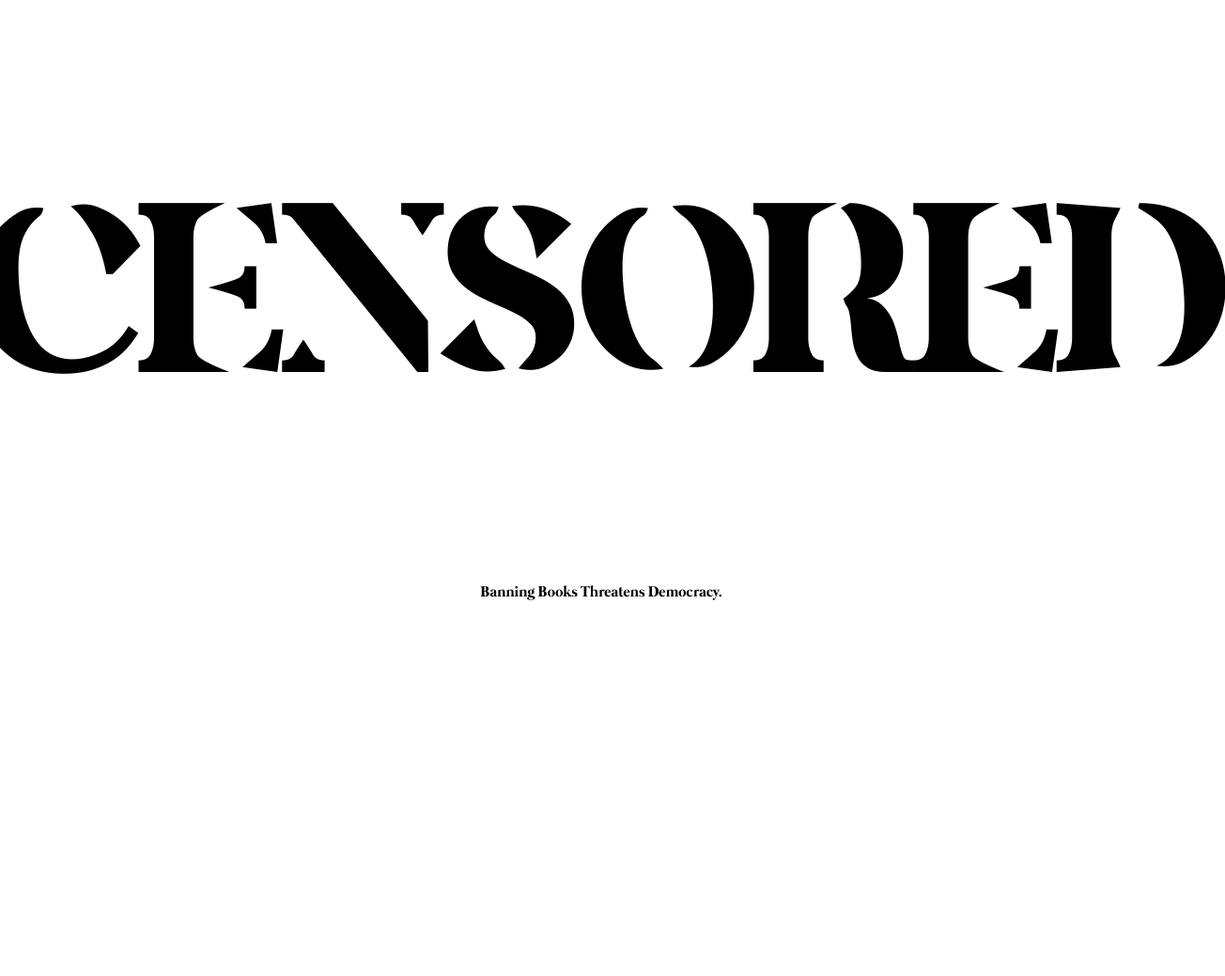
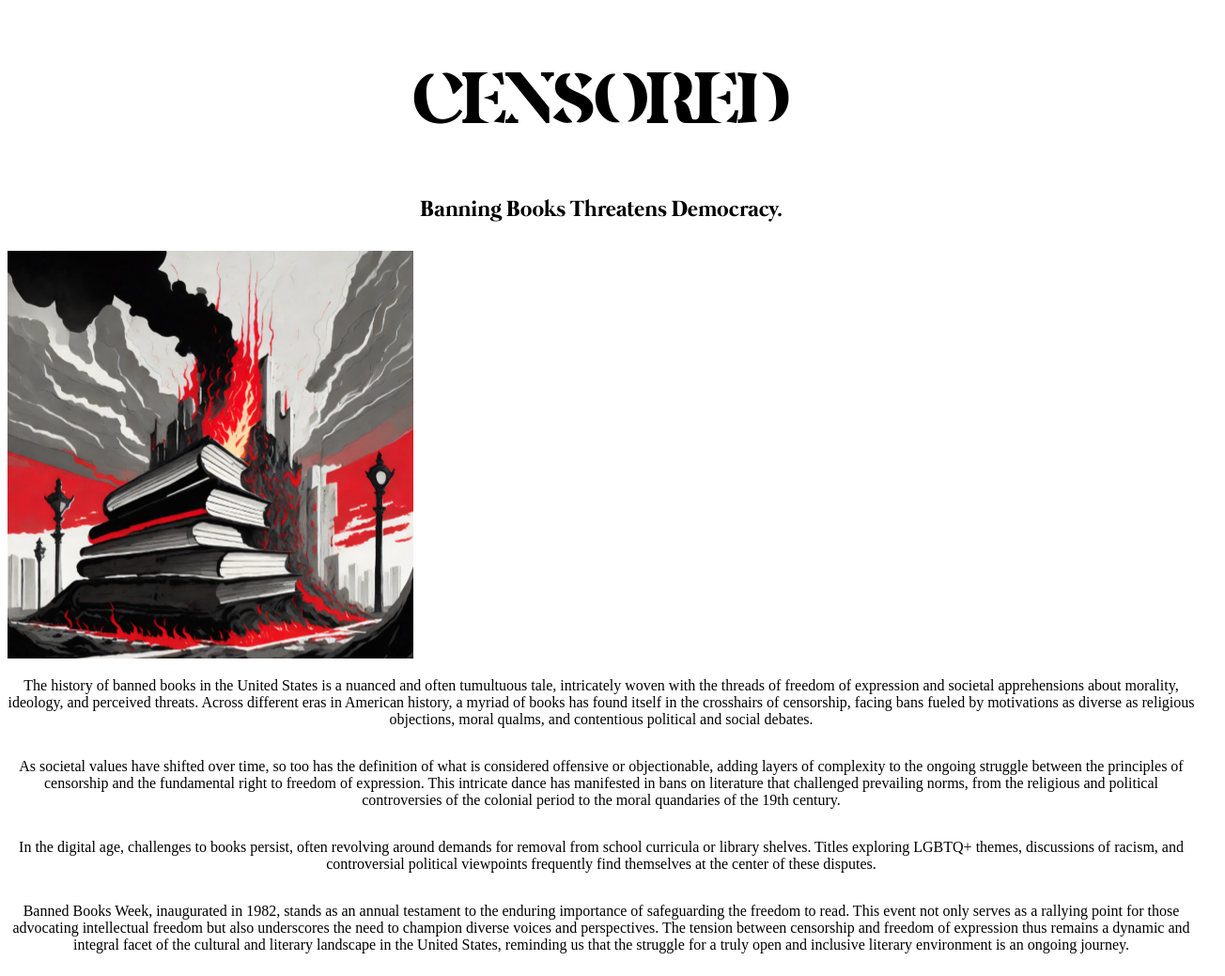
Before and after one commit to ProfessorKolodziej/final-project-fall-2022-the-librarians, a website: page src/index.html in a window 1280 px wide. Shown: the whole page at 94% size, 1304 px wide, since content can reach past the window. Before the commit the page ends 800 px from the top, so only its background shows below. Drawn offline with Linux system fonts and the light colour scheme; files whose address does not match are found by name.

Commit message:
Front Page
front page additions: added background information sections

```diff
--- a/src/css/style.css
+++ b/src/css/style.css
@@ -1,20 +1,3 @@
-
-h1{
-	text-transform: capitalize;
-	font-family: "Quakiez-Display";
-	font-size: 250px;
-	display: flex;
-	justify-content: center;
-	align-items: center;
-}
-p{
-	text-transform: capitalize;
-	font-family: 'Mermaid-Bold';
-	display: flex;
-	justify-content: center;
-	align-items: center;
-}
-
 @font-face {
 	font-family: 'Quakiez-Display';
 	  src: url('/Fonts/Quakiez-Display.eot'),
@@ -40,6 +23,59 @@ p{
 	  font-display: swap;
 }
 
+h1{
+	text-transform: capitalize;
+	text-align: center;
+	font-family: "Quakiez-Display";
+	font-size: 75px;
+	display: flex;
+	justify-content: center;
+	align-items: center;
+}
+h2{
+	font-family:'Times New Roman', Times, serif;
+}
+h3{
+	font-family:'Times New Roman', Times, serif;
+}
+h4{
+	font-size: 150%;
+	font-family: 'Mermaid-Bold';
+	text-align: center;
+	display: flex;
+	justify-content: center;
+	align-items: center;
+}
+p{
+	text-align: center;
+}
+.header image{
+	display: flex;
+	justify-content: center;
+	align-items: center;
+}
+.background-info-1{
+	display: flex;
+	justify-content: center;
+	align-items: center;
+}
+.background-info-2{
+	display: flex;
+	justify-content: center;
+	align-items: center;
+}
+.background-info-3{
+	display: flex;
+	justify-content: center;
+	align-items: center;
+}
+.background-info-4{
+	display: flex;
+	justify-content: center;
+	align-items: center;
+}
+
+
 
 /* This uses the same value as --size-xs. */
 @media screen and (width >= 320px) {
--- a/src/index.html
+++ b/src/index.html
@@ -11,8 +11,24 @@
 </head>
 <body>
 	<main>
+		<section id="header" class="header">
 		<h1>CENSORED</h1>
-		<p> Banning Books Threatens Democracy. </p>
+		<h4> Banning Books Threatens Democracy. </h4>
+		<img src="images/burningbook.png" alt="A stack of books burning.">
+		</section>
+		<section id="background-info-1" class="background-info-1">
+			<p>The history of banned books in the United States is a nuanced and often tumultuous tale, intricately woven with the threads of freedom of expression and societal apprehensions about morality, ideology, and perceived threats. Across different eras in American history, a myriad of books has found itself in the crosshairs of censorship, facing bans fueled by motivations as diverse as religious objections, moral qualms, and contentious political and social debates.</p>
+		</section>
+		<section id="background-info-2" class="background-info-2">
+			<p>As societal values have shifted over time, so too has the definition of what is considered offensive or objectionable, adding layers of complexity to the ongoing struggle between the principles of censorship and the fundamental right to freedom of expression. This intricate dance has manifested in bans on literature that challenged prevailing norms, from the religious and political controversies of the colonial period to the moral quandaries of the 19th century.</p>
+		</section>
+		<section id="background-info-3" class="background-info-3">
+			<p>In the digital age, challenges to books persist, often revolving around demands for removal from school curricula or library shelves. Titles exploring LGBTQ+ themes, discussions of racism, and controversial political viewpoints frequently find themselves at the center of these disputes.</p>
+		</section>
+		<section id="background-info-4" class="background-info-4">
+			<p>Banned Books Week, inaugurated in 1982, stands as an annual testament to the enduring importance of safeguarding the freedom to read. This event not only serves as a rallying point for those advocating intellectual freedom but also underscores the need to champion diverse voices and perspectives. The tension between censorship and freedom of expression thus remains a dynamic and integral facet of the cultural and literary landscape in the United States, reminding us that the struggle for a truly open and inclusive literary environment is an ongoing journey.</p>
+		</section>
+
 	</main>
 
 </body>
```
Also changed, not shown: src/images/burningbook.png (added), src/images/favicon.png (deleted).
